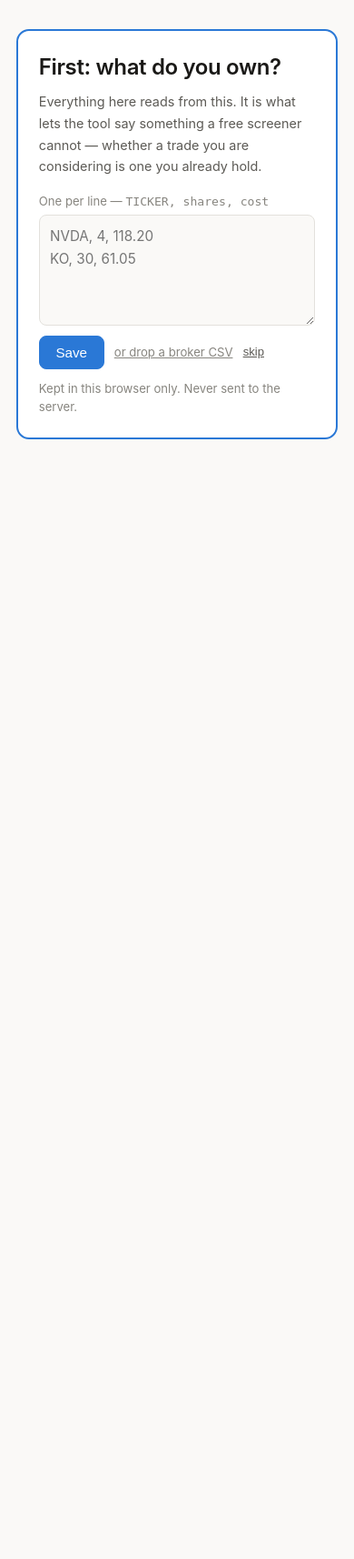
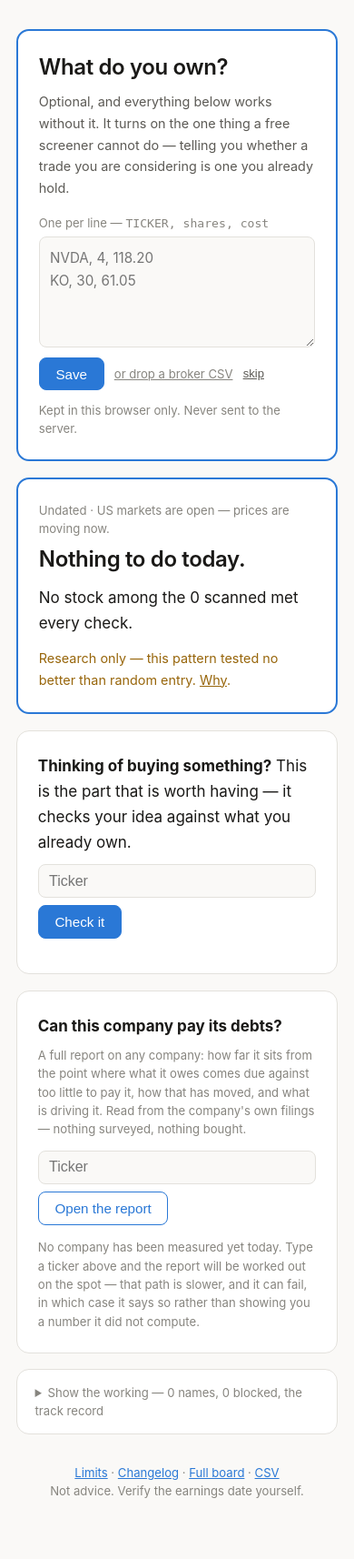
Before and after one commit to Am015-dev/StockScreener, a Flask app: page / in a window 390 px wide. Shown: the whole page at 91% size. Before the commit the page ends 483 px from the top, so only its background shows below. Run offline with Flask 3, Linux system fonts and the light colour scheme; data comes from the database, SQL or seed files in the repository; data that the repository does not hold is empty; some libraries are stand-ins or nearby versions.

Commit message:
Stop the page hiding itself behind the holdings question
This is what "I do not see any Moodys like report anywhere" and "no
this is still broken" actually were, and I had not looked: #main
shipped display:none, and only saving holdings or clicking skip
revealed it. The skip was kept in sessionStorage, so it was forgotten
the moment the tab closed.

So arriving on a phone meant seeing one question — "First: what do you
own?" — and nothing underneath it. No brief. No pre-trade check. No
credit reports. Every fix shipped today was behind that wall, and every
check I ran was a curl, which does not run the JavaScript that hides
the page. Rendering it in a real browser at 390px showed it in one
line:

    #ownGate visible: True
    #main    visible: False
    credit links visible: 0

The holdings question gates ONE feature, the overlap check. It now
reads as optional and sits above the page instead of in front of it,
and dismissing it is remembered on the next visit rather than for the
next few minutes.

Pinned by a test that asserts the markup does not ship hidden, that no
code path sets it back to hidden, and that the dismissal outlives the
tab.

Co-Authored-By: Claude Opus 5 <noreply@anthropic.com>
Claude-Session: https://claude.ai/code/session_01S83YHWQhzLnAWvKwu83Xo8

```diff
--- a/templates/brief.html
+++ b/templates/brief.html
@@ -67,14 +67,21 @@
 
 <div class="wrap">
   <!-- FIRST VISIT: the holdings question, and nothing else. Every other
-       section is withheld until it is answered or skipped, because a page
-       that asks a question and simultaneously shows nine answers is not
-       asking. -->
+       ask is a card at the top, not a wall in front of the page.
+
+       It WAS a wall: #main shipped display:none and only an answer or a
+       skip revealed it. So a first-time visitor — and every returning
+       one, because the skip was kept in sessionStorage and evaporated
+       with the tab — saw one question and nothing else. Not the brief,
+       not the pre-trade check, not the credit reports. The reader who
+       said "I do not see any Moodys like report anywhere" was looking at
+       this screen, and they were right: on their device there was
+       nothing else on the page. -->
   <div class="card act" id="ownGate" style="display:none">
-    <p class="lead" style="margin-bottom:.6rem">First: what do you own?</p>
-    <p class="muted" style="margin-bottom:1rem">Everything here reads from this. It is
-      what lets the tool say something a free screener cannot — whether a trade you are
-      considering is one you already hold.</p>
+    <p class="lead" style="margin-bottom:.6rem">What do you own?</p>
+    <p class="muted" style="margin-bottom:1rem">Optional, and everything below works
+      without it. It turns on the one thing a free screener cannot do — telling you
+      whether a trade you are considering is one you already hold.</p>
     <label class="tiny" for="ownText">One per line — <code>TICKER, shares, cost</code></label>
     <textarea id="ownText" rows="4" spellcheck="false"
       placeholder="NVDA, 4, 118.20&#10;KO, 30, 61.05"
@@ -94,7 +101,7 @@
   </div>
 
   <!-- EVERY OTHER VISIT: one card. Six lines. Then a way out. -->
-  <div id="main" style="display:none">
+  <div id="main">
     <p class="tiny" id="ownBar" style="margin:0 0 .8rem">
       <span id="ownSummary"></span><button id="ownEdit"
       style="background:none;border:none;color:var(--accent);text-decoration:underline;
@@ -297,12 +304,17 @@ function markOverlaps(h) {
   });
 }
 function skipped() {
+  // localStorage, not session: "skip" used to be forgotten the moment the
+  // tab closed, so the question came back on every single visit — and
+  // while it was a wall, so did the blank page behind it.
+  //
   // storage access throws outright in private browsing and in embeds with
-  // third-party storage blocked. Unguarded, that exception escaped before
-  // anything was revealed and left a completely white page — both the gate
-  // and the main content ship with display:none.
-  try { return !!sessionStorage.getItem("dipfinder_skipped"); }
-  catch (e) { return false; }
+  // third-party storage blocked, so this is guarded; an exception here
+  // once escaped and left a completely white page.
+  try {
+    return !!(localStorage.getItem("dipfinder_skipped") ||
+              sessionStorage.getItem("dipfinder_skipped"));
+  } catch (e) { return false; }
 }
 function paintHoldings() {
   const h = loadHoldings();
@@ -310,9 +322,10 @@ function paintHoldings() {
   const main = document.getElementById("main");
   const bar = document.getElementById("ownBar");
   const answered = (h && h.length) || skipped();
-  // the question and its answers are never on screen together
   gate.style.display = answered ? "none" : "block";
-  main.style.display = answered ? "block" : "none";
+  // never hidden. The holdings question gates ONE feature — the overlap
+  // check — and it used to gate the entire product behind itself.
+  main.style.display = "block";
   // "skip" used to be a one-way door: the bar carrying the only route back
   // to the gate was hidden whenever there were no holdings, so the overlap
   // check — the thing this page says a free screener cannot do — became
@@ -351,14 +364,17 @@ document.getElementById("ownSave").addEventListener("click", () => {
   saveHoldings(list, `Saved ${list.length} position(s).`);
 });
 document.getElementById("ownSkip").addEventListener("click", () => {
-  try { sessionStorage.setItem("dipfinder_skipped", "1"); } catch (e) {}
+  try { localStorage.setItem("dipfinder_skipped", "1"); } catch (e) {}
   paintHoldings();
 });
 document.getElementById("ownEdit").addEventListener("click", () => {
   const h = loadHoldings() || [];
   document.getElementById("ownText").value =
     h.map(x => [x.ticker, x.shares, x.cost].filter(v => v != null).join(", ")).join("\n");
-  try { sessionStorage.removeItem("dipfinder_skipped"); } catch (e) {}
+  try {
+    localStorage.removeItem("dipfinder_skipped");
+    sessionStorage.removeItem("dipfinder_skipped");
+  } catch (e) {}
   document.getElementById("ownGate").style.display = "block";
   document.getElementById("ownBar").style.display = "none";
   document.getElementById("ownText").focus();
```
Also changed, not shown: tests/test_page_robustness.py (+29 -0 lines).
